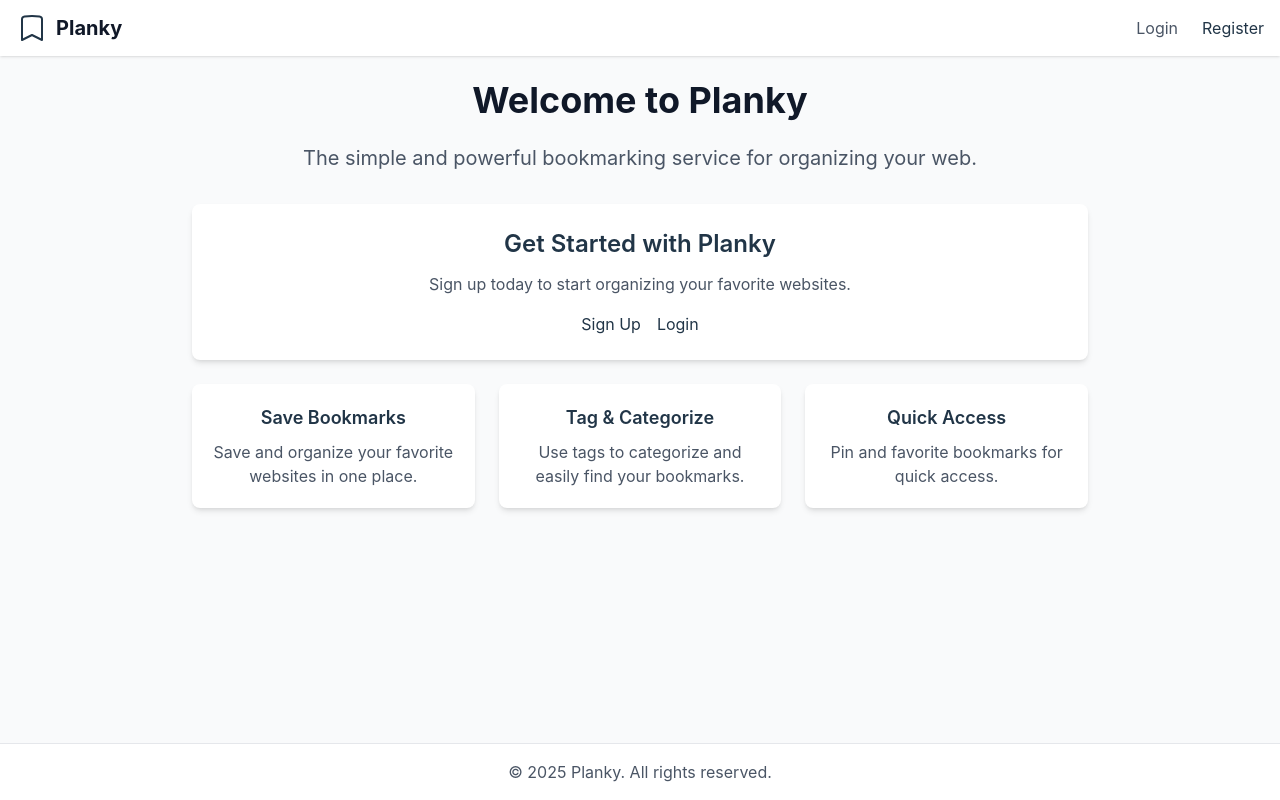
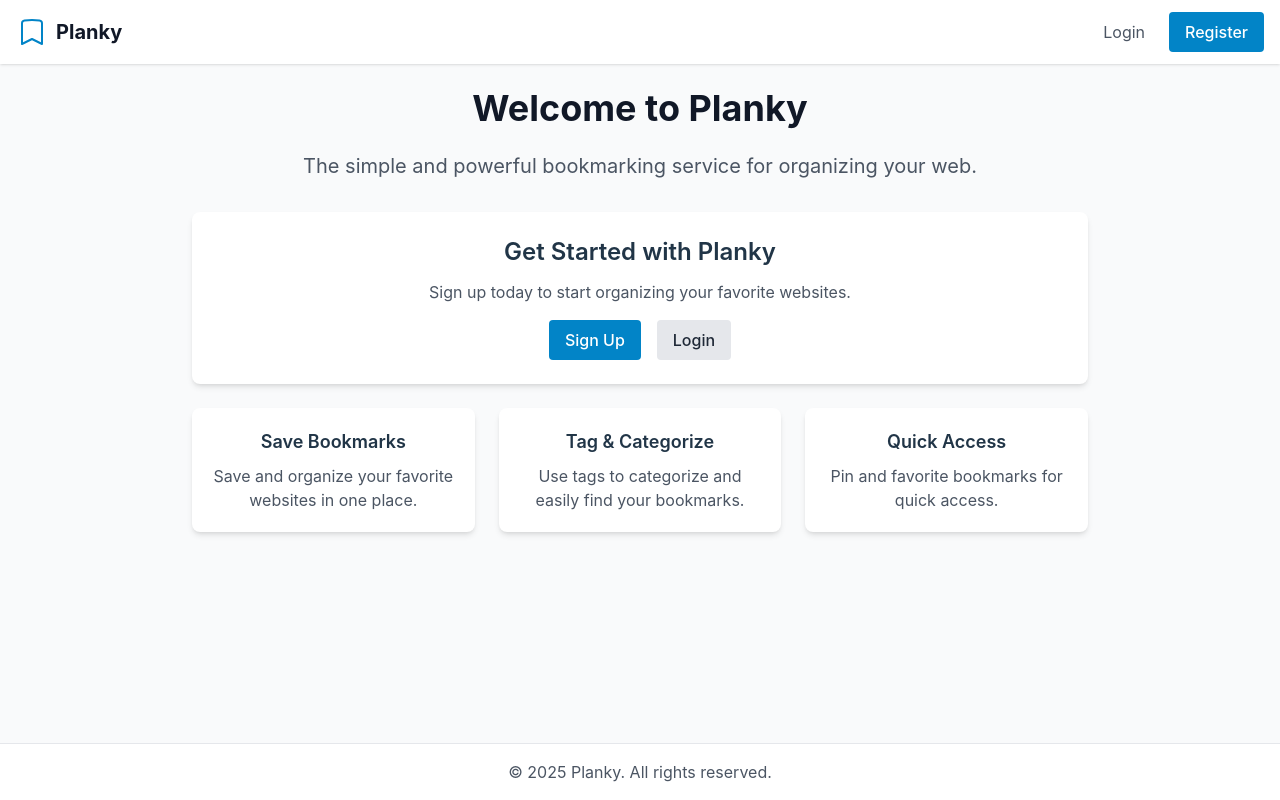
Before and after one commit to adilkhash/planky, a React (Vite) app in the folder bookmark-frontend/: page / in a window 1280 px wide. Built offline with nearby package versions, Linux system fonts and the light colour scheme.

Commit message:
fixed tailwindcss config

```diff
--- a/bookmark-frontend/package.json
+++ b/bookmark-frontend/package.json
@@ -29,13 +29,13 @@
     "@types/react": "^19.0.10",
     "@types/react-dom": "^19.0.4",
     "@vitejs/plugin-react": "^4.3.4",
-    "autoprefixer": "^10.4.20",
+    "autoprefixer": "^10.4.14",
     "eslint": "^9.21.0",
     "eslint-plugin-react-hooks": "^5.1.0",
     "eslint-plugin-react-refresh": "^0.4.19",
     "globals": "^15.15.0",
-    "postcss": "^8.5.3",
-    "tailwindcss": "^4.0.12",
+    "postcss": "^8.4.24",
+    "tailwindcss": "^3.3.2",
     "typescript": "~5.7.2",
     "typescript-eslint": "^8.24.1",
     "vite": "^6.2.0"
--- a/bookmark-frontend/src/index.css
+++ b/bookmark-frontend/src/index.css
@@ -1,28 +1,27 @@
-@import "tailwindcss";
 @tailwind base;
 @tailwind components;
 @tailwind utilities;
 
-/*@layer components {*/
-/*  .btn {*/
-/*    @apply px-4 py-2 rounded font-medium transition-colors;*/
-/*  }*/
-/*  .btn-primary {*/
-/*    @apply bg-primary-600 text-white hover:bg-primary-700;*/
-/*  }*/
-/*  .btn-secondary {*/
-/*    @apply bg-gray-200 text-gray-800 hover:bg-gray-300;*/
-/*  }*/
-/*  .btn-danger {*/
-/*    @apply bg-red-600 text-white hover:bg-red-700;*/
-/*  }*/
-/*  .input {*/
-/*    @apply px-3 py-2 border border-gray-300 rounded shadow-sm focus:outline-none focus:ring-2 focus:ring-primary-500 focus:border-primary-500;*/
-/*  }*/
-/*  .card {*/
-/*    @apply bg-white rounded-lg shadow-md p-4;*/
-/*  }*/
-/*}*/
+@layer components {
+  .btn {
+    @apply px-4 py-2 rounded font-medium transition-colors;
+  }
+  .btn-primary {
+    @apply bg-primary-600 text-white hover:bg-primary-700;
+  }
+  .btn-secondary {
+    @apply bg-gray-200 text-gray-800 hover:bg-gray-300;
+  }
+  .btn-danger {
+    @apply bg-red-600 text-white hover:bg-red-700;
+  }
+  .input {
+    @apply px-3 py-2 border border-gray-300 rounded shadow-sm focus:outline-none focus:ring-2 focus:ring-primary-500 focus:border-primary-500;
+  }
+  .card {
+    @apply bg-white rounded-lg shadow-md p-4;
+  }
+}
 
 :root {
   font-family: Inter, system-ui, Avenir, Helvetica, Arial, sans-serif;
--- a/bookmark-frontend/tailwind.config.js
+++ b/bookmark-frontend/tailwind.config.js
@@ -20,7 +20,7 @@ export default {
           900: '#0c4a6e',
           950: '#082f49',
         },
-      }
+      },
     },
   },
   plugins: [],
--- a/bookmark-frontend/vite.config.ts
+++ b/bookmark-frontend/vite.config.ts
@@ -1,9 +1,10 @@
 import { defineConfig } from 'vite'
 import react from '@vitejs/plugin-react'
-import tailwindcss from '@tailwindcss/vite'
 
-
-// https://vite.dev/config/
+// https://vitejs.dev/config/
 export default defineConfig({
-  plugins: [tailwindcss(), react()],
+  plugins: [react()],
+  css: {
+    postcss: './postcss.config.js',
+  },
 })
```
Also changed, not shown: 1 other file (tests, documents, lock files or other folders).
